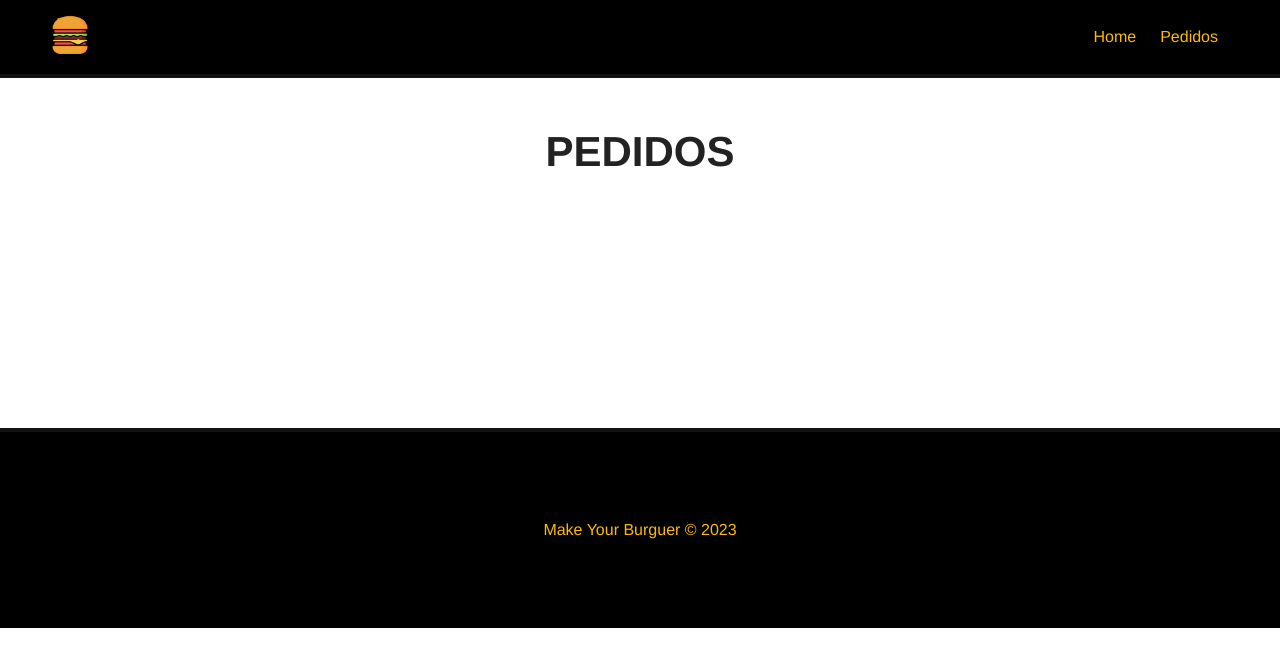
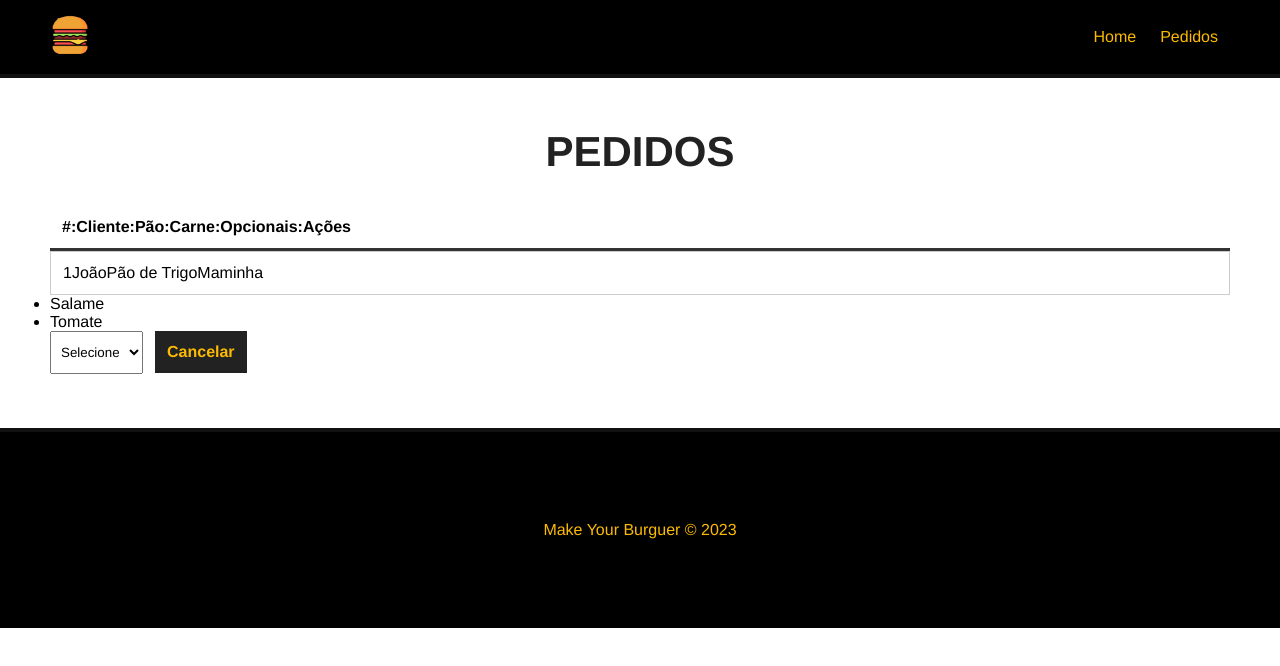
Before and after one commit to samantabarros/make-your-burguer, a Vue app: page /pedidos in a window 1280 px wide. Shown: the top 666 px of the page. Built offline with nearby package versions, Linux system fonts and the light colour scheme.

Commit message:
Página de Pedidos

```diff
--- a/db/db.json
+++ b/db/db.json
@@ -187,6 +187,17 @@
       ],
       "status": "Solicitado",
       "id": 13
+    },
+    {
+      "nome": "Luciana ",
+      "carne": "Alcatra",
+      "opcionais": [
+        "Bacon",
+        "Tomate",
+        "Cebola roxa"
+      ],
+      "status": "Solicitado",
+      "id": 14
     }
   ]
 }
--- /dev/null
+++ b/src/components/Dashboard.vue
@@ -0,0 +1,99 @@
+<template>
+  <div id="burger-table">
+    <div>
+      <div id="burger-table-heading">
+        <div class="order-id">#:</div>
+        <div>Cliente:</div>
+        <div>Pão:</div>
+        <div>Carne:</div>
+        <div>Opcionais:</div>
+        <div>Ações</div>
+      </div>
+    </div>
+    <div id="burger-table-rows">
+      <div class="burger-table-row">
+        <div class="order-number">1</div>
+        <div>João</div>
+        <div>Pão de Trigo</div>
+        <div>Maminha</div>
+      </div>
+      <ul>
+        <li>Salame</li>
+        <li>Tomate</li>
+      </ul>
+    </div>
+    <div>
+      <select name="status" class="status">
+        <option value="">Selecione</option>
+      </select>
+      <button class="delete-btn">Cancelar</button>
+    </div>
+
+  </div>
+</template>
+
+<script>
+export default {
+  name: "Dashboard",
+};
+</script>
+
+<style>
+    #burger-table{
+        max-width:1200px;
+        margin: 0 auto;
+    }
+
+    #burger-table-heading,
+    #burger-table-rows,
+    .burger-table-row {
+        display: flex;
+        flex-wrap: wrap;
+    }
+
+    #burger-table-heading{
+        font-weight: bold;
+        padding: 12px;
+        border-bottom: 3px solid #333;
+    }
+
+    #burger-table-heading div
+    .burger-table-row div
+    {
+        width: 19%;
+    }
+
+    .burger-table-row{
+        width: 100%;
+        padding: 12px;
+        border: 1px solid #CCC;
+    }
+
+    #burger-table-headig .order-id
+    .burger-table-row .order-number
+    {
+        width: 5%;
+    }
+
+    select{
+        padding: 12px 6px;
+        margin-right: 12px;
+    }
+
+    .delete-btn{
+        background-color: #222;
+        color: #FCBA03;
+        font-weight: bold;
+        border: 2px solid #222;
+        padding: 10px;
+        font-size: 16px;
+        margin: 0 auto;
+        cursor: pointer;
+        transition: .5s;
+
+    }
+
+    .delete-btn:hover{
+        background-color: transparent;
+    }
+</style>
--- a/src/views/Pedidos.vue
+++ b/src/views/Pedidos.vue
@@ -1,5 +1,21 @@
 <template>
   <div class="main-container">
     <h1>PEDIDOS</h1>
+    <Dashboard />
   </div>
 </template>
+
+<script>
+import Dashboard from "../components/Dashboard.vue";
+
+export default{
+  name: "Pedidos",
+  components: {
+    Dashboard
+  }
+
+}
+</script>
+
+<style>
+</style>
```
